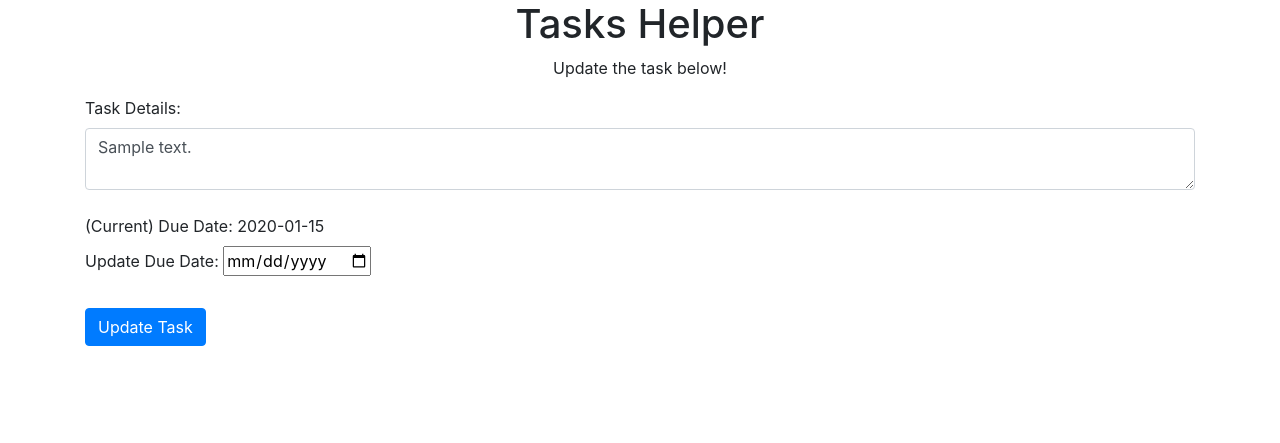
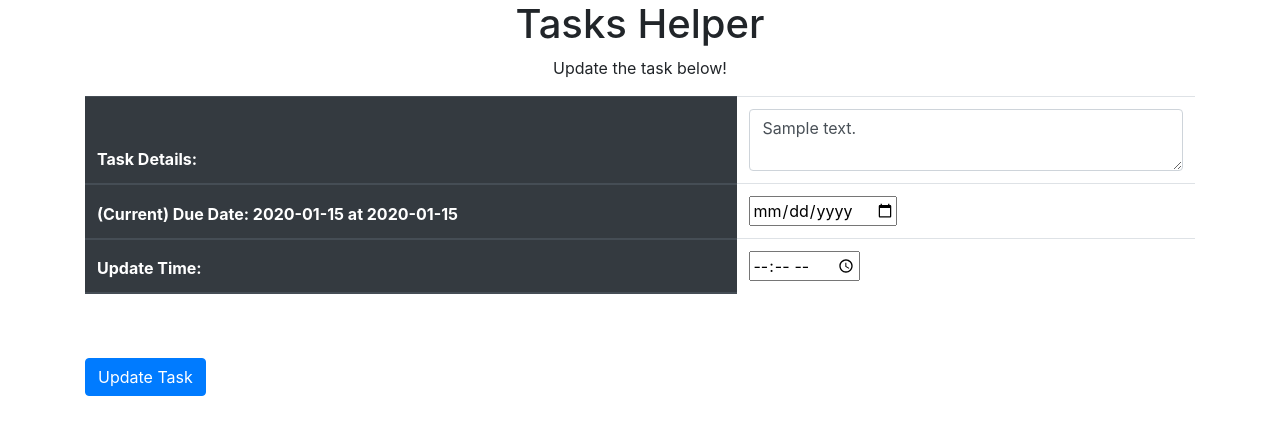
Before and after one commit to jschhie/Events-Assistant, a Flask app: page /update/1 in a window 1280 px wide. Shown: the part 56-499 px from the top of the page. Run offline with Flask 2, Linux system fonts and the light colour scheme; a user stored in the database is signed in; tables that the repository leaves empty hold one stand-in row (values such as "Sample post"); some libraries are stand-ins or nearby versions.

Commit message:
allowed users to update times, put form into table

```diff
--- a/website/templates/update.html
+++ b/website/templates/update.html
@@ -14,34 +14,38 @@
   <p> Update the task below! </p>
 
   <form method="POST">
-    <label for="content"> Task Details: </label>
-    <textarea id="content" name="content" class="form-control">{{task.content}}</textarea>
-    <br>
-    <label for="due-date"> (Current) Due Date: {{task.due_date}}</label>
-    <br>
-    <label for="due-date">Update Due Date:
-      <span>
-        <input
-        type="date"
-        id="due_date"
-        name="due_date">
-      </span>
-    </label>
-
-
-
-    <!--
-    <br>
-    <label for="status">Task Status:</label>
-    <span>
-      <select id="status" name="status">
-        <option selected="selected" value="0">Not yet started</option>
-        <option value="1">Completed</option>
-        <option value="2">In progress</option>
-      </select>
-    </span>
-    <div class="test"></div>
-    -->
+    <table class="table table-striped">
+      <thead class="thead-dark">
+      <tr>
+        <th scope="col">Task Details:</th>
+        <td>
+          <textarea id="content" name="content" class="form-control">{{task.content}}</textarea>
+        </td>
+      </tr>
+      <tr>
+        <th scope="col">
+          (Current) Due Date: {{task.due_date}}
+          {% if task.time|length > 1%}
+            at {{task.time}}
+          {% endif %}
+        </th>
+        <td>
+          <input
+            type="date"
+            id="due_date"
+            name="due_date">
+        </td>
+      </tr>
+      <tr>
+        <th scope="col">Update Time:</th>
+        <td>
+          <input
+          type="time"
+          id="time"
+          name="time">
+        </td>
+      </tr>
+    </table>
 
     <br>
     <br>
@@ -53,11 +57,3 @@
   </form>
 
 {% endblock %}
-
-<!---
-<script src="https://code.jquery.com/jquery-3.5.0.js">
-  $("status").change(function() {
-    var selectedText = $(this).find("option:selected").text()});
-    $(".test").text(selectedText);
-</script>
--->
--- a/website/views.py
+++ b/website/views.py
@@ -80,6 +80,11 @@ def update(id):
             updated_task.content = request.form['content']
             date_obj = request.form['due_date']
             updated_task.due_date = format_date(date_obj)
+            if date_obj:
+                time = request.form['time']
+                updated_task.time = format_time(time)
+            else:
+                updated_task.time = '' # default time: unspecified/optional
             try:
                 db.session.commit()
                 flash('Task updated!', category='success')
```
Also changed, not shown: website/templates/home.html (+20 -19 lines).
